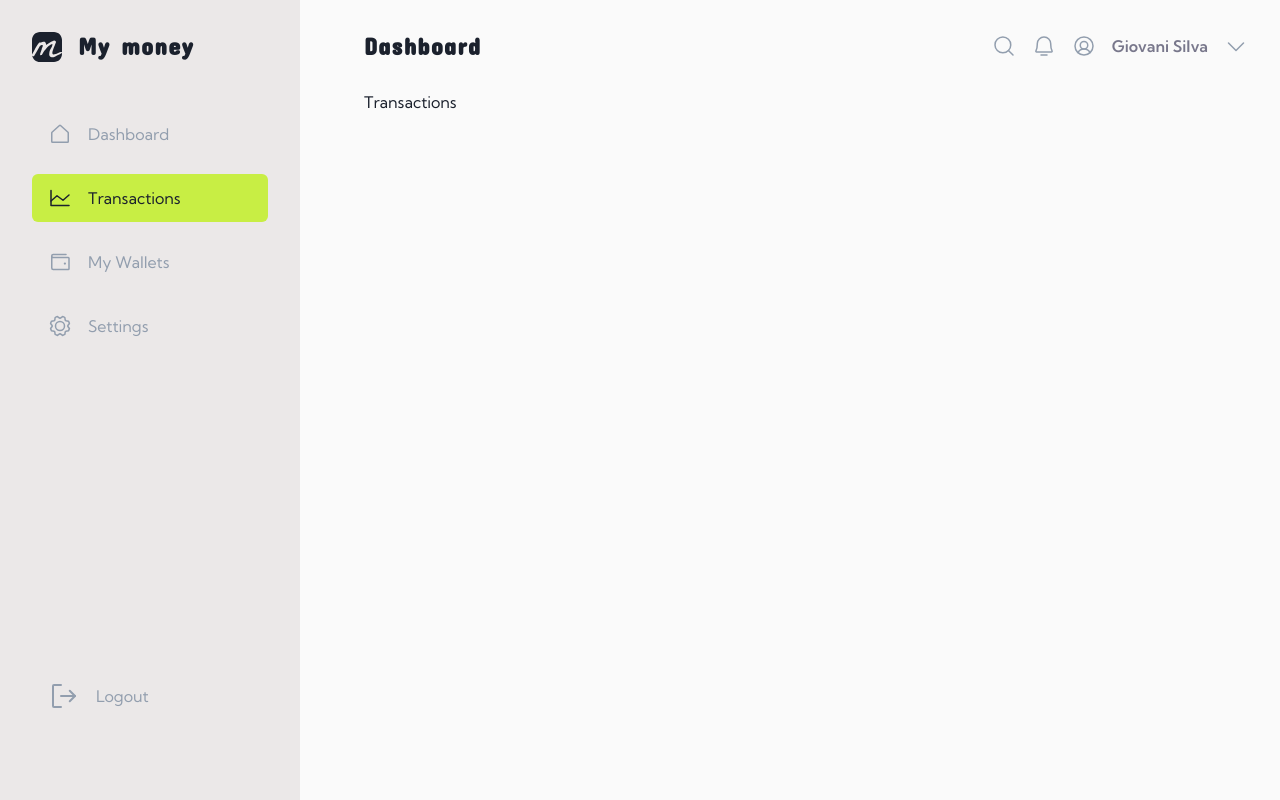
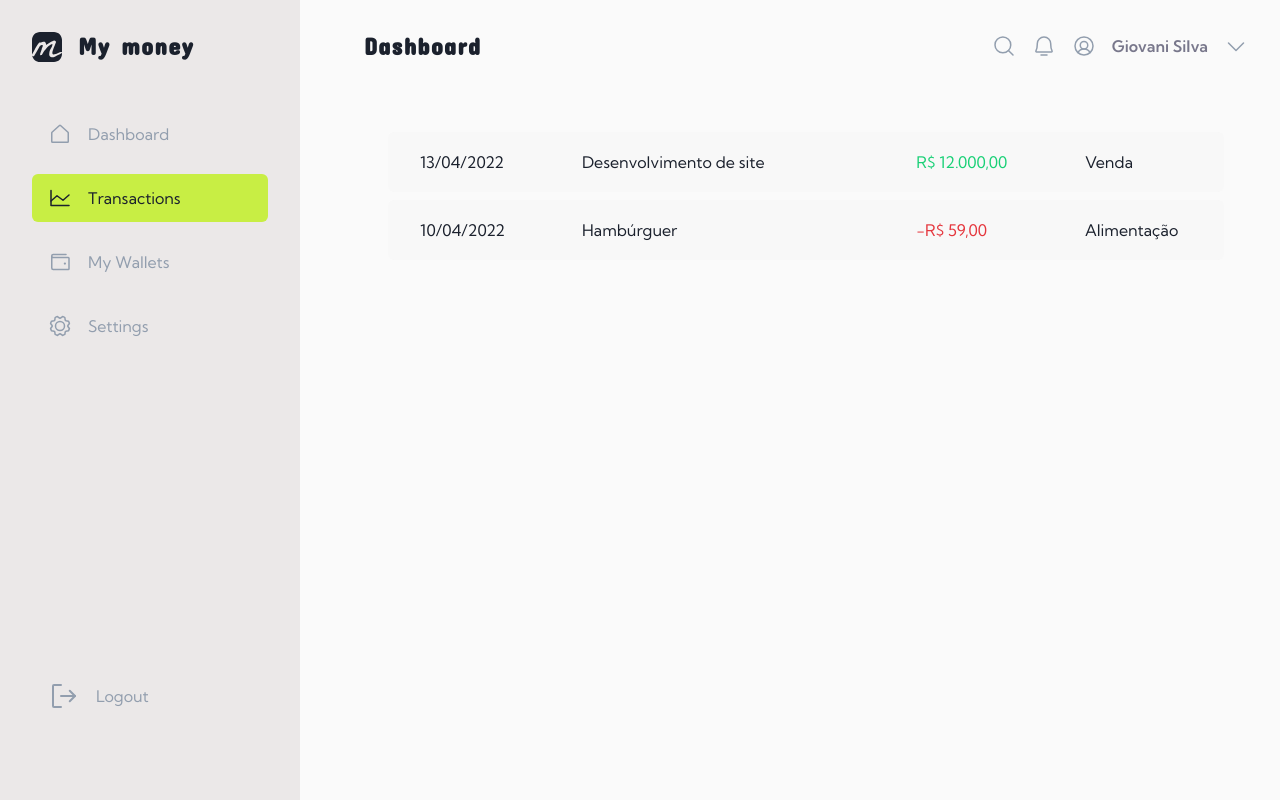
Before and after one commit to Giovani-Silva/my-money, a React (Vite) app: page /transactions in a window 1280 px wide. Built offline with nearby package versions, Linux system fonts and the light colour scheme.

Commit message:
Transaction page

```diff
--- a/src/pages/Home/index.tsx
+++ b/src/pages/Home/index.tsx
@@ -1,10 +1,12 @@
 import { Summary } from '../../components/Summary';
+import { TransactionsList } from '../../components/TransactionsList';
 import { Container } from './styles';
 
 export function Home() {
   return (
     <Container>
       <Summary />
+      <TransactionsList />
     </Container>
   );
 }
--- a/src/pages/Transactions/index.tsx
+++ b/src/pages/Transactions/index.tsx
@@ -1,3 +1,5 @@
+import { TransactionsList } from '../../components/TransactionsList';
+
 export function Transactions() {
-  return <div>Transactions</div>;
+  return <TransactionsList />;
 }
```
